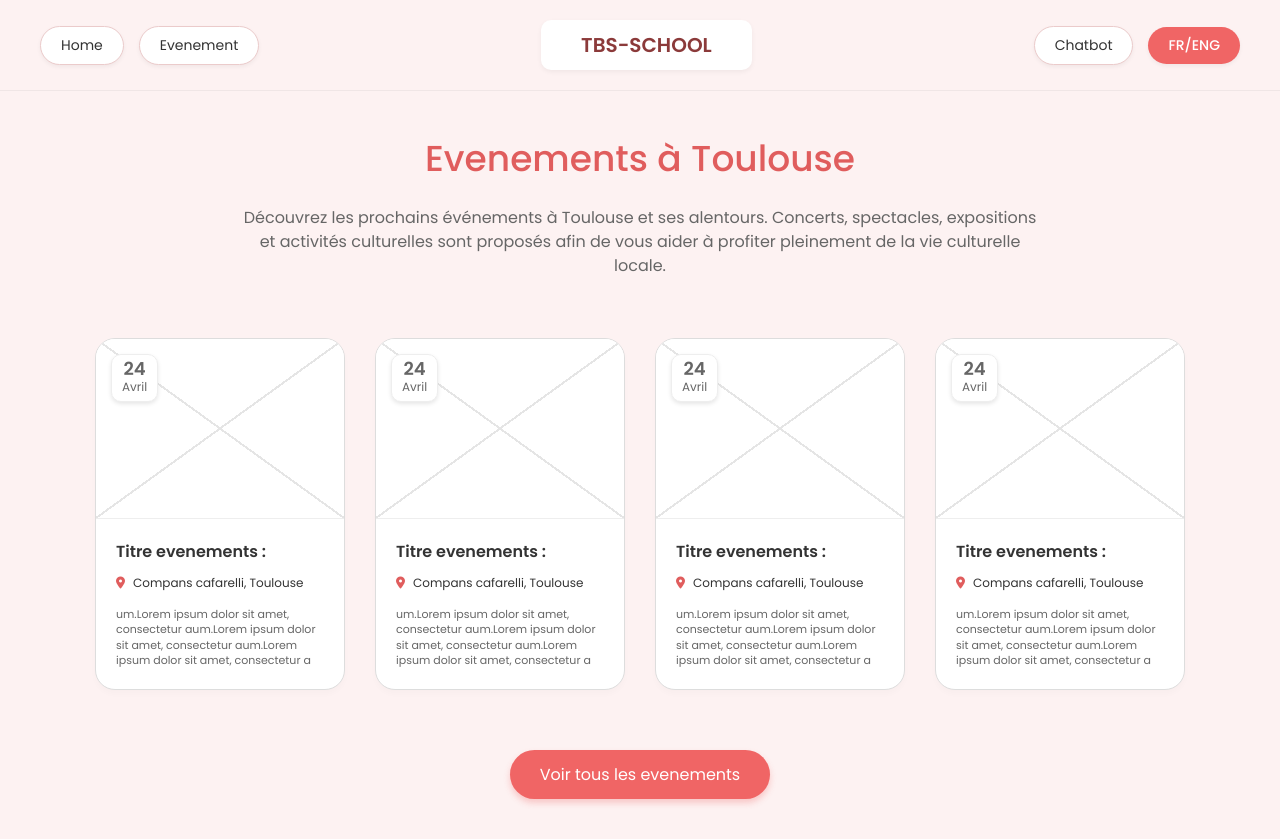
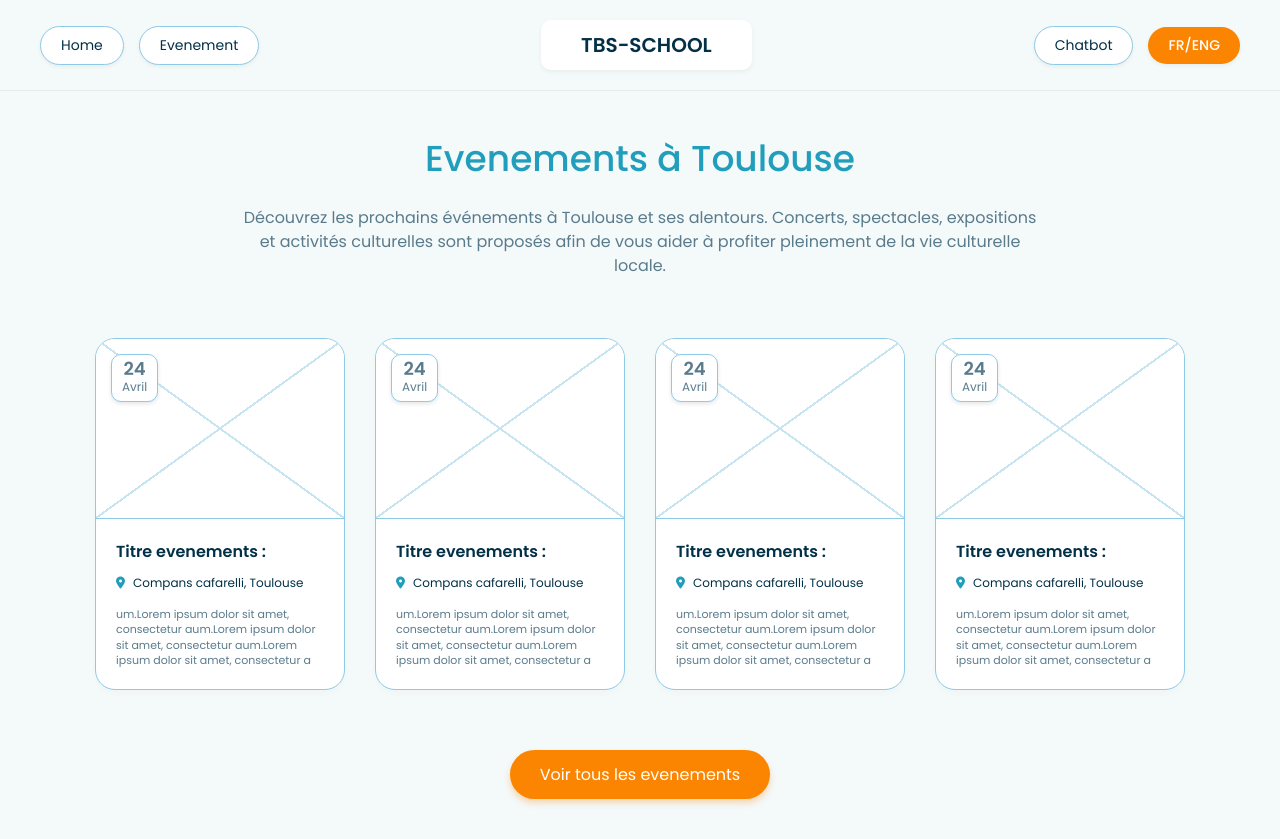
Before and after one commit to Gianduja32-bit/TBS-IABUDDY, a Django app: page / in a window 1280 px wide. Run offline with Django 5.2, Linux system fonts and the light colour scheme.

Commit message:
ajout css

```diff
--- a/django_site/static/css/style.css
+++ b/django_site/static/css/style.css
@@ -1,11 +1,12 @@
 :root {
-    --primary-bg: #FDF2F2;
+    --primary-bg: #F4F9FA;
     --card-bg: #FFFFFF;
-    --accent-pink: #F06565;
-    --accent-text: #E05D5D;
-    --text-dark: #333333;
-    --text-grey: #666666;
-    --border-color: #EBCBCB;
+    --accent-main: #FB8500; /* Princeton Orange */
+    --accent-secondary: #FFB703; /* Amber Flame */
+    --accent-text: #219EBC; /* Blue Green */
+    --text-dark: #023047; /* Deep Space Blue */
+    --text-grey: #5A7B8C;
+    --border-color: #8ECAE6; /* Sky Blue (Light) */
 }
 
 * {
@@ -61,13 +62,12 @@ header {
     border-radius: 10px;
     font-weight: 600;
     font-size: 20px;
-    color: #8B3A3A;
-    /* Darker red for logo text derived from image */
+    color: var(--text-dark);
     box-shadow: 0 2px 5px rgba(0, 0, 0, 0.05);
 }
 
 .lang-btn {
-    background-color: var(--accent-pink);
+    background-color: var(--accent-main);
     color: white;
     border: none;
     font-weight: 500;
@@ -105,7 +105,7 @@ header {
 
 .event-card {
     background: var(--card-bg);
-    border: 1px solid #ddd;
+    border: 1px solid var(--border-color);
     border-radius: 20px;
     width: 250px;
     overflow: hidden;
@@ -116,7 +116,7 @@ header {
 .card-image-placeholder {
     height: 180px;
     position: relative;
-    border-bottom: 1px solid #eee;
+    border-bottom: 1px solid var(--border-color);
     background: #fff;
 }
 
@@ -128,8 +128,8 @@ header {
     width: 100%;
     height: 100%;
     background:
-        linear-gradient(to top right, transparent calc(50% - 1px), #ccc calc(50% - 1px), #ccc calc(50% + 1px), transparent calc(50% + 1px)),
-        linear-gradient(to bottom right, transparent calc(50% - 1px), #ccc calc(50% - 1px), #ccc calc(50% + 1px), transparent calc(50% + 1px));
+        linear-gradient(to top right, transparent calc(50% - 1px), var(--border-color) calc(50% - 1px), var(--border-color) calc(50% + 1px), transparent calc(50% + 1px)),
+        linear-gradient(to bottom right, transparent calc(50% - 1px), var(--border-color) calc(50% - 1px), var(--border-color) calc(50% + 1px), transparent calc(50% + 1px));
     opacity: 0.5;
 }
 
@@ -138,7 +138,7 @@ header {
     top: 15px;
     left: 15px;
     background: white;
-    border: 1px solid #eee;
+    border: 1px solid var(--border-color);
     border-radius: 10px;
     padding: 5px 10px;
     text-align: center;
@@ -198,7 +198,7 @@ header {
 }
 
 .cta-btn {
-    background-color: var(--accent-pink);
+    background-color: var(--accent-main);
     color: white;
     border: none;
     border-radius: 25px;
@@ -206,13 +206,13 @@ header {
     font-size: 16px;
     font-family: 'Poppins', sans-serif;
     cursor: pointer;
-    box-shadow: 0 4px 6px rgba(240, 101, 101, 0.3);
+    box-shadow: 0 4px 6px rgba(251, 133, 0, 0.3);
     transition: transform 0.2s;
 }
 
 .cta-btn:hover {
     transform: translateY(-2px);
-    background-color: #e05555;
+    background-color: #E07700;
 }
 
 /* Chatbot Layout */
@@ -253,7 +253,7 @@ header {
 }
 
 .chat-item:hover {
-    background-color: rgba(240, 101, 101, 0.1);
+    background-color: rgba(33, 158, 188, 0.1);
 }
 
 /* Chat Main Area */
@@ -294,14 +294,14 @@ header {
 .bot-message {
     align-self: flex-start;
     background-color: white;
-    border: 1px solid #ccc;
+    border: 1px solid var(--border-color);
     color: var(--text-grey);
     border-bottom-left-radius: 5px;
 }
 
 .user-message {
     align-self: flex-end;
-    background-color: var(--accent-pink);
+    background-color: var(--accent-main);
     color: white;
     border-bottom-right-radius: 5px;
 }
@@ -315,7 +315,7 @@ header {
 .input-wrapper {
     background: white;
     border-radius: 50px;
-    border: 1px solid #ccc;
+    border: 1px solid var(--border-color);
     display: flex;
     align-items: center;
     padding: 10px 20px;
@@ -327,8 +327,7 @@ header {
 }
 
 .tbs-circle {
-    background-color: #8B3A3A;
-    /* Dark logo color */
+    background-color: var(--accent-text); /* Blue Green */
     color: white;
     width: 35px;
     height: 35px;
```
